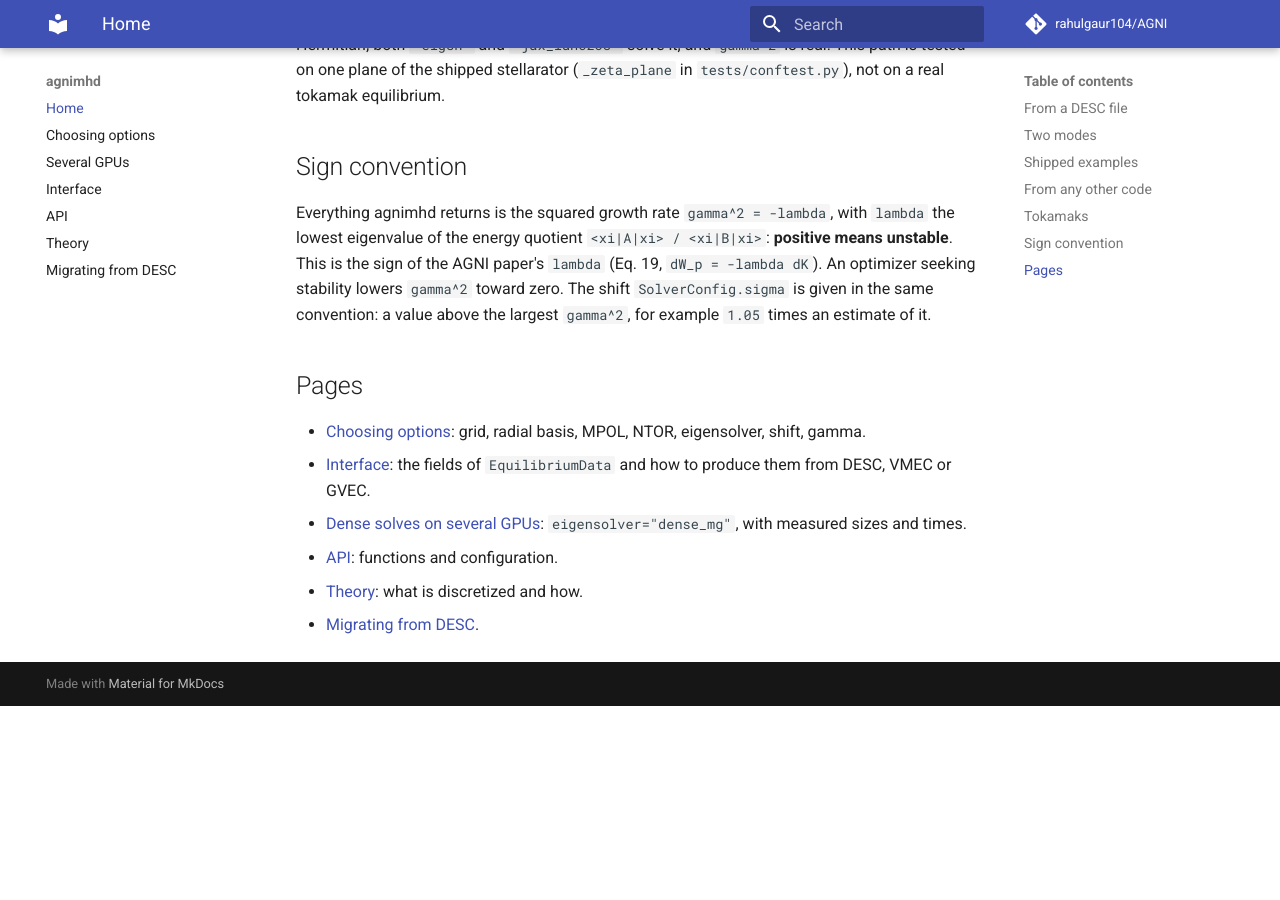
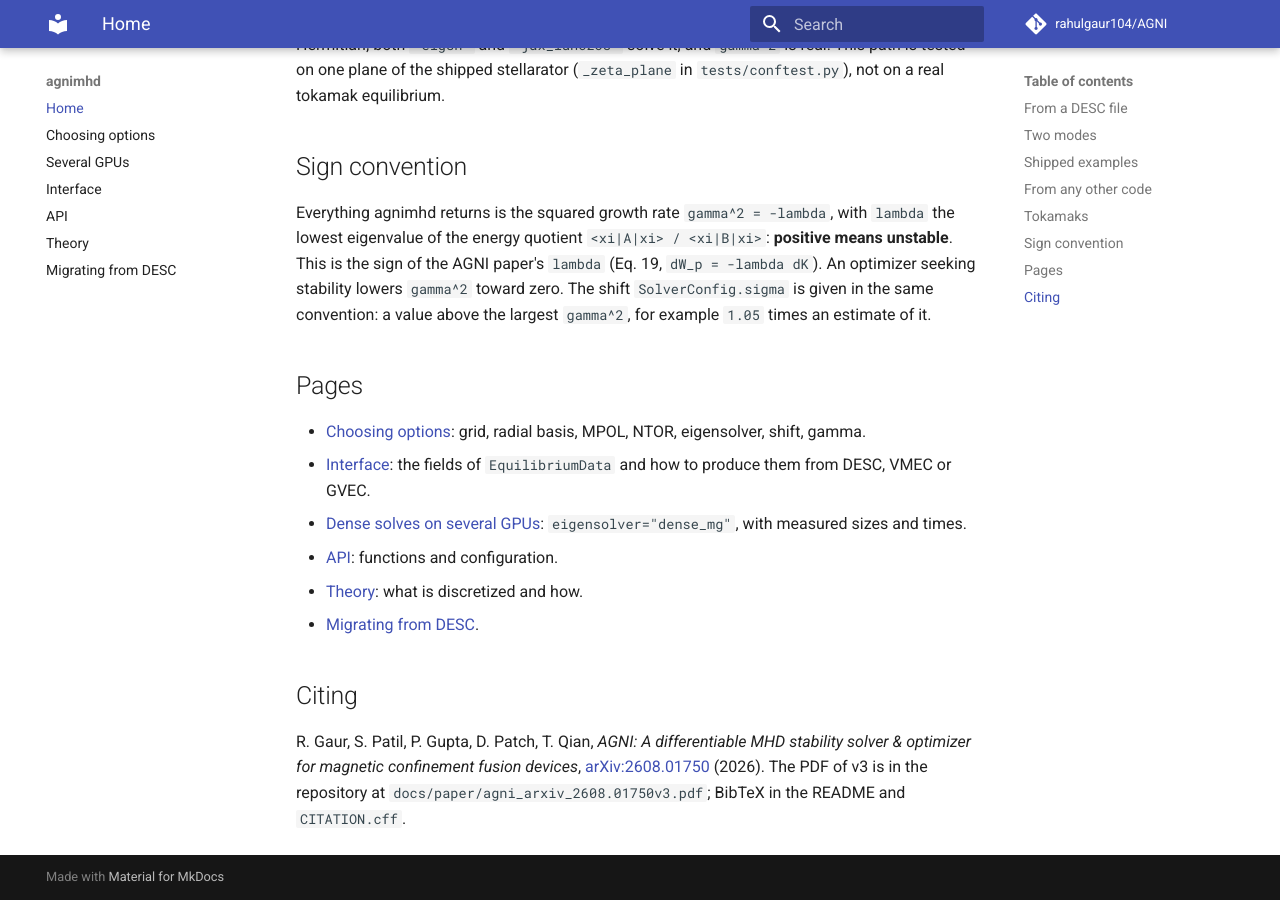
Before and after one commit to rahulgaur104/AGNI, an MkDocs documentation site: the page built from docs/index.md, in a window 1280 px wide and 900 px high, scrolled down 3268 px. Built offline with MkDocs 1.6.1 and Material for MkDocs 9.7.7, drawn with Linux system fonts in a browser that asks for light colours; comment, search, counter and statistics services are not loaded; before the commit the page ends 3974 px from its top, so only the background shows below that.

Commit message:
docs: arXiv:2608.01750 link, BibTeX, CITATION.cff and the v3 PDF of the AGNI paper

```diff
--- a/.pre-commit-config.yaml
+++ b/.pre-commit-config.yaml
@@ -30,6 +30,7 @@ repos:
         # that would signal a stray equilibrium or checkpoint being committed by
         # accident.
         args: ["--maxkb=400"]
+        exclude: ^docs/paper/  # the AGNI paper's PDF (arXiv:2608.01750), kept in the repository on purpose
 
   - repo: https://github.com/psf/black
     rev: 26.5.1
--- a/docs/index.md
+++ b/docs/index.md
@@ -177,3 +177,11 @@ value above the largest `gamma^2`, for example `1.05` times an estimate of it.
 - [API](api.md): functions and configuration.
 - [Theory](theory.md): what is discretized and how.
 - [Migrating from DESC](migration.md).
+
+## Citing
+
+R. Gaur, S. Patil, P. Gupta, D. Patch, T. Qian, *AGNI: A differentiable MHD
+stability solver & optimizer for magnetic confinement fusion devices*,
+[arXiv:2608.01750](https://arxiv.org/abs/2608.01750) (2026). The PDF of v3 is in
+the repository at `docs/paper/agni_arxiv_2608.01750v3.pdf`; BibTeX in the README
+and `CITATION.cff`.
--- a/pyproject.toml
+++ b/pyproject.toml
@@ -77,6 +77,7 @@ agnimhd = "agnimhd.cli:main"
 [project.urls]
 Homepage = "https://github.com/rahulgaur104/AGNI"
 Issues = "https://github.com/rahulgaur104/AGNI/issues"
+Paper = "https://arxiv.org/abs/2608.01750"
 
 [tool.setuptools.packages.find]
 where = ["src"]
```
Also changed, not shown: README.md (+15 -1 lines), 2 other files.
